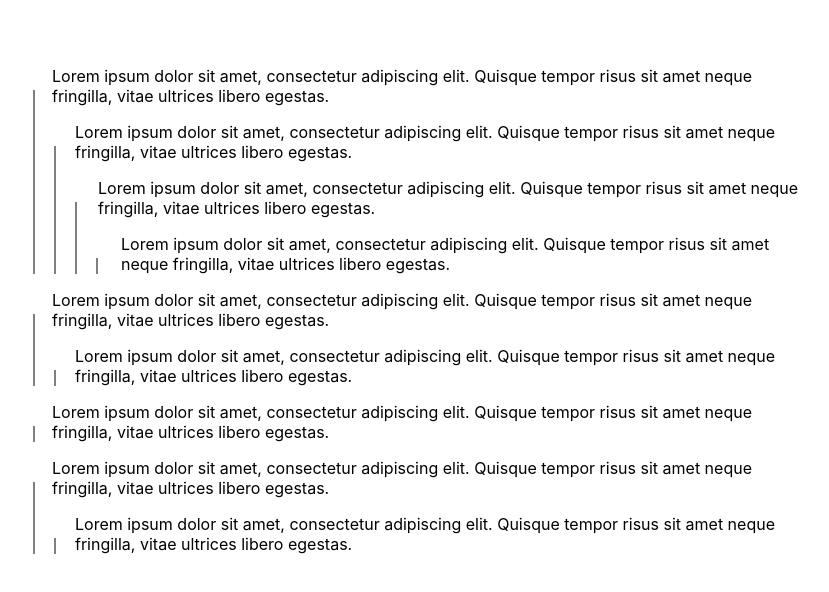
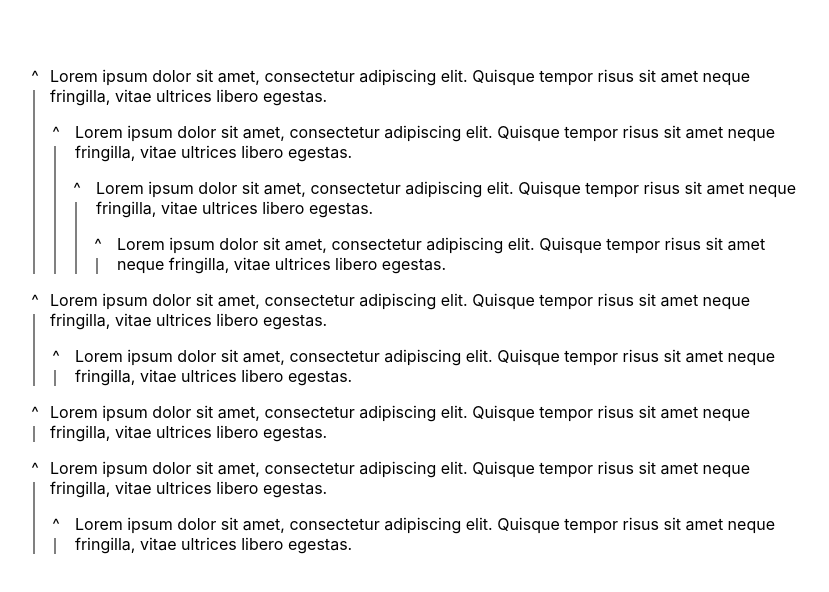
Before and after one commit to drewyoungdev/Demo.Comments.React, a React (Create React App) app: page / in a window 1280 px wide. Shown: the top 592 px of the page, without its empty margins (226-1055 px from the left). Built offline with nearby package versions, Linux system fonts and the light colour scheme.

Commit message:
Add VoteButtons

```diff
--- a/src/Components/Comment/Comment.tsx
+++ b/src/Components/Comment/Comment.tsx
@@ -1,34 +1,38 @@
 import React from 'react';
 import { CommentModel } from '../../Models/CommentModel';
 import './Comment.scss';
+import VoteButtons from '../VoteButtons/VoteButtons';
 
 interface CommentProps {
     comment: CommentModel;
 }
 
-const calcPaddingLeftPx = (depth: number) => {
+const calcPaddingLeftPx = (depth: number): number => {
     const threadWidthPx = 16;
     const threadMarginLeftPx = 5;
-    const threadLineWidthPx = 2;
-    const baselinePaddingLeftPx = threadWidthPx + threadMarginLeftPx + threadLineWidthPx;
+    const singleThreadWidthPx = threadWidthPx + threadMarginLeftPx;
 
-    const additionalPaddingLeftPx = 15;
-    const paddingLeftFromThreadlinePx = baselinePaddingLeftPx + additionalPaddingLeftPx;
+    const paddingLeftFromRootThread = singleThreadWidthPx + 15;
 
     if (depth === 0) {
-        return `${paddingLeftFromThreadlinePx}px`;
+        return paddingLeftFromRootThread;
     }
 
-    const paddingLeftFromThreadlineGroup = baselinePaddingLeftPx * depth
+    const paddingLeftFromThreadGroup = singleThreadWidthPx * depth
 
-    return `${paddingLeftFromThreadlineGroup + paddingLeftFromThreadlinePx}px`
+    return paddingLeftFromRootThread + paddingLeftFromThreadGroup + 4;
 }
 
 const Comment: React.FC<CommentProps> = (props) => {
     return (
-        <div style={{ paddingLeft: calcPaddingLeftPx(props.comment.depth)}}>
-            <div className="comment">
-                Lorem ipsum dolor sit amet, consectetur adipiscing elit. Quisque tempor risus sit amet neque fringilla, vitae ultrices libero egestas.
+        <div>
+            <div style={{ paddingLeft: calcPaddingLeftPx(props.comment.depth) - 40}}>
+                <VoteButtons commentId={props.comment.id}/>
+            </div>
+            <div style={{ paddingLeft: calcPaddingLeftPx(props.comment.depth)}}>
+                <div className="comment">
+                    Lorem ipsum dolor sit amet, consectetur adipiscing elit. Quisque tempor risus sit amet neque fringilla, vitae ultrices libero egestas.
+                </div>
             </div>
         </div>
     );
--- a/src/Components/Thread/Thread.scss
+++ b/src/Components/Thread/Thread.scss
@@ -8,9 +8,9 @@
 }
 
 .thread-line {
+    cursor: pointer;
     display: block;
     height: 100%;
-    // width: 50%;
     border-right: $thread-line-width solid $thread-color;
 
     &.root-thread-line {
--- /dev/null
+++ b/src/Components/VoteButtons/VoteButtons.scss
@@ -0,0 +1,9 @@
+@import '../../styles/variables';
+
+.vote-buttons {
+    position: absolute;
+    margin: 16px -30px -2px 9px;
+    max-height: $vote-buttons-height;
+    min-width: 24px;
+    text-align: center;
+}
--- /dev/null
+++ b/src/Components/VoteButtons/VoteButtons.tsx
@@ -0,0 +1,16 @@
+import React from 'react';
+import './VoteButtons.scss';
+
+interface VoteButtonsProps {
+    commentId: string;
+}
+
+const VoteButtons: React.FC<VoteButtonsProps> = (props) => {
+    return (
+        <div className="vote-buttons">
+            ^
+        </div>
+    );
+}
+
+export default VoteButtons;
```
